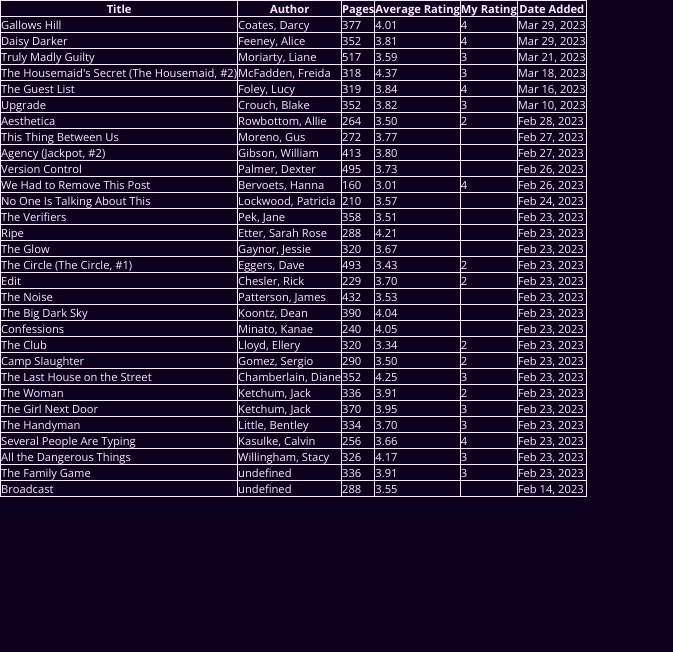
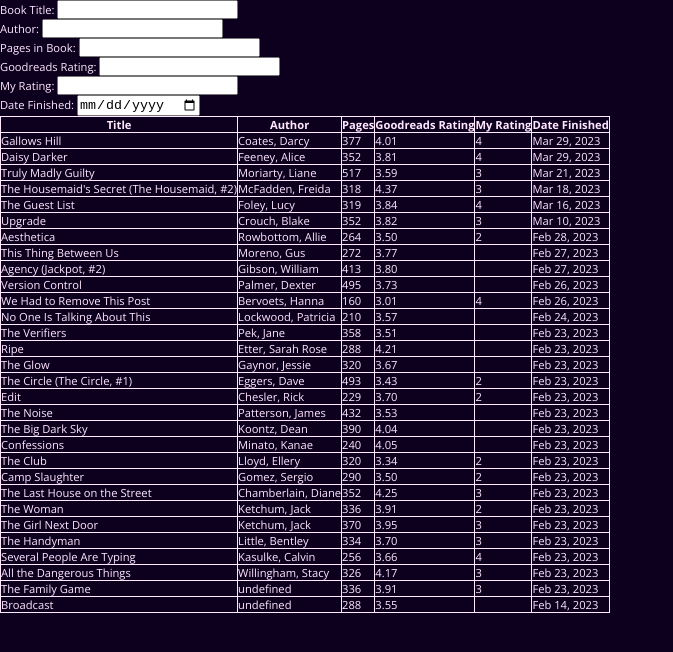
Before and after one commit to athenacats/goodreads, a website: page index.html in a window 1280 px wide. Shown: the whole page, without its empty margins (0-673 px from the left). Drawn offline with nearby package versions, Linux system fonts and the light colour scheme.

Commit message:
Add form to page

```diff
--- a/index.html
+++ b/index.html
@@ -15,20 +15,32 @@
     <title>My Library</title>
   </head>
   <body>
+    <form>
+      <label for="booktitle">Book Title:</label>
+      <input type="text" id="booktitle" name="booktitle"><br>
+      <label for="bookauthor">Author:</label>
+      <input type="text" id="bookauthor" name="bookauthor"><br>
+      <label for="pages">Pages in Book:</label>
+      <input type="text" id="pages" name="pages"><br>
+      <label for="avgrating">Goodreads Rating:</label>
+      <input type="text" id="avgrating" name="avgrating"><br>
+      <label for="myrating">My Rating:</label>
+      <input type="text" id="myrating" name="myrating"><br>
+      <label for="datefinished">Date Finished:</label>
+      <input type="date" id="datefinished" name="datefinished"><br>
+    </form>
     <table id="myBooks">
       <thead>
         <tr>
           <th>Title</th>
           <th>Author</th>
           <th>Pages</th>
-          <th>Average Rating</th>
+          <th>Goodreads Rating</th>
           <th>My Rating</th>
-          <th>Date Added</th>
+          <th>Date Finished</th>
         </tr>
       </thead>
-      <tbody>
-
-      </tbody>
+      <tbody></tbody>
     </table>
   </body>
 </html>
```
